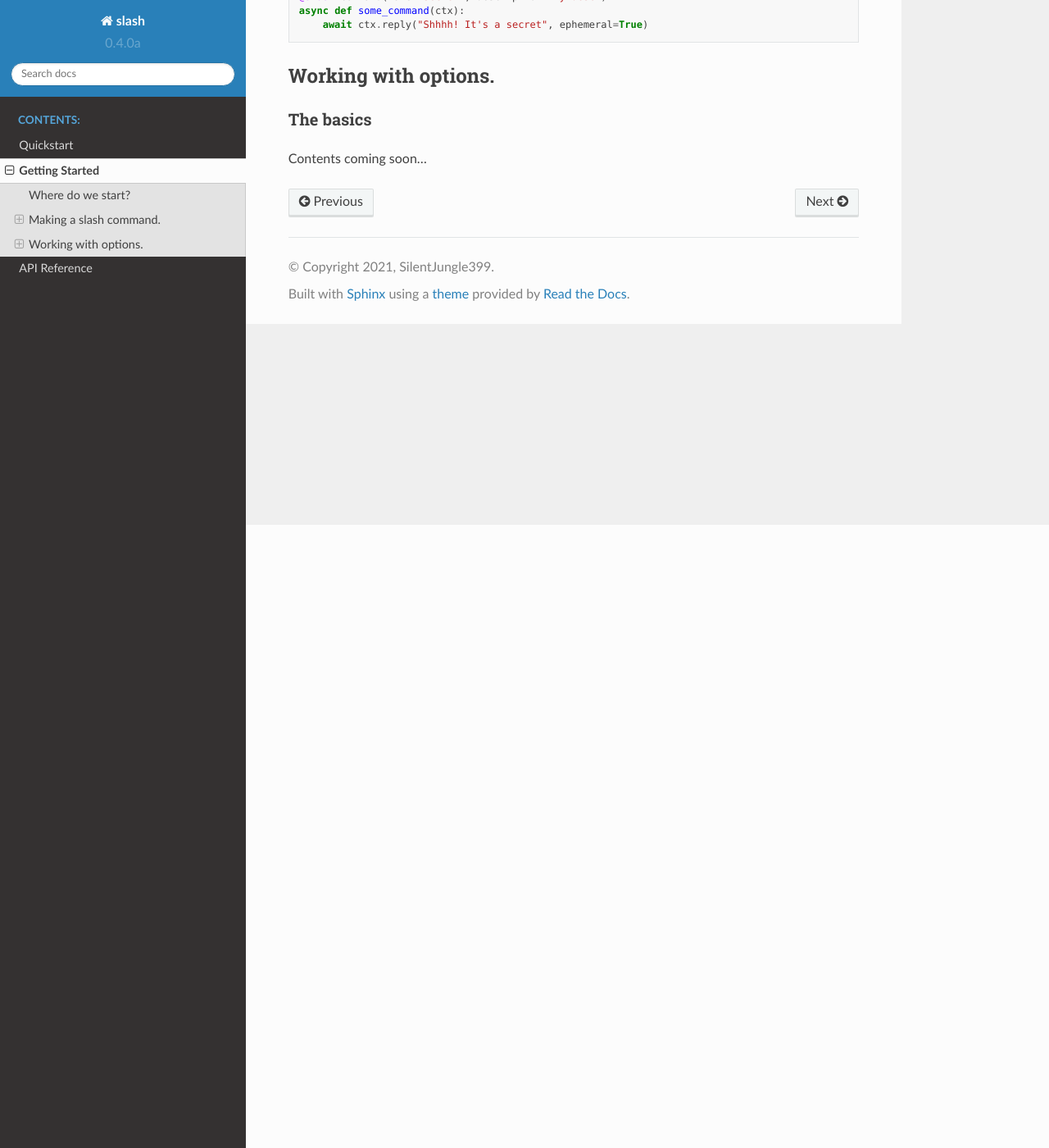
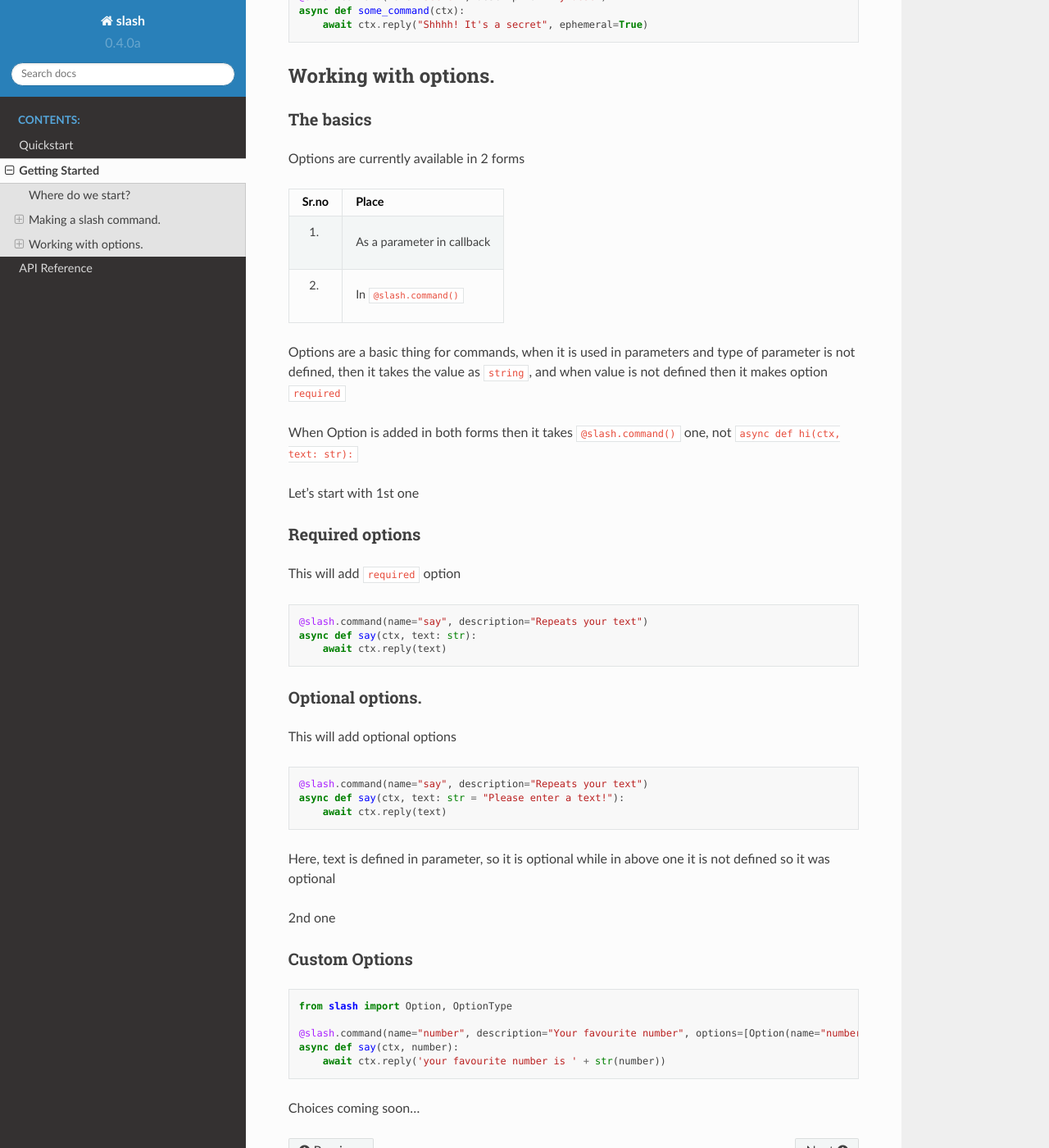
Before and after one commit to SilentJungle399/dpy-appcommands, a Sphinx documentation site: the page built from docs/gettingstarted.rst, in a window 1280 px wide and 1400 px high, scrolled down 760 px. Shown: the whole window at 82% size. Built offline with Sphinx 7.4.7 and the Read the Docs theme 2.0.0, drawn with Linux system fonts in a browser that asks for light colours; some of the changed text lies outside the part shown.

Commit message:
Update gettingstarted.rst

```diff
--- a/docs/gettingstarted.rst
+++ b/docs/gettingstarted.rst
@@ -1,5 +1,6 @@
 Getting Started
 ================
+
 
 Where do we start?
 ******************
@@ -21,7 +22,7 @@ Firstly we will know to make a simple command
     async def some_command(ctx):
         await ctx.reply("My content here!")
 
-Making a little bit complicated command.
+Making a little bit complicated command
 ----------------------------------------
 
 .. code-block:: python3
@@ -46,4 +47,66 @@ Working with options.
 The basics
 -----------
 
-Contents coming soon...
+Options are currently available in 2 forms
+
++-------+--------------------------------+
+| Sr.no |  Place                         |
++=======+================================+
+|  1.   |  As a parameter in callback    |
++-------+--------------------------------+
+|  2.   |  In ``@slash.command()``       |
++-------+--------------------------------+
+
+Options are a basic thing for commands,
+when it is used in parameters and type of parameter is not defined,
+then it takes the value as ``string``,
+and when value is not defined then it makes option ``required``
+
+When Option is added in both forms then it takes ``@slash.command()`` one,
+not ``async def hi(ctx, text: str):``
+
+
+Let's start with 1st one
+
+Required options
+------------------
+
+This will add ``required`` option
+
+.. code-block:: python3
+
+    @slash.command(name="say", description="Repeats your text")
+    async def say(ctx, text: str):
+        await ctx.reply(text)
+
+
+Optional options.
+-----------------
+
+This will add optional options
+
+.. code-block:: python3
+
+    @slash.command(name="say", description="Repeats your text")
+    async def say(ctx, text: str = "Please enter a text!"):
+        await ctx.reply(text)
+
+Here, text is defined in parameter, so it is optional while in above one it is not defined
+so it was optional
+
+2nd one
+
+Custom Options
+----------------
+
+.. code-block:: python3
+
+    from slash import Option, OptionType
+
+    @slash.command(name="number", description="Your favourite number", options=[Option(name="number", description="your favourite number", type=OptionType.NUMBER, required=True)])
+    async def say(ctx, number):
+        await ctx.reply('your favourite number is ' + str(number))
+
+
+
+Choices coming soon...
```
Also changed, not shown: other parts of docs/gettingstarted.rst (+1 -1 lines).
